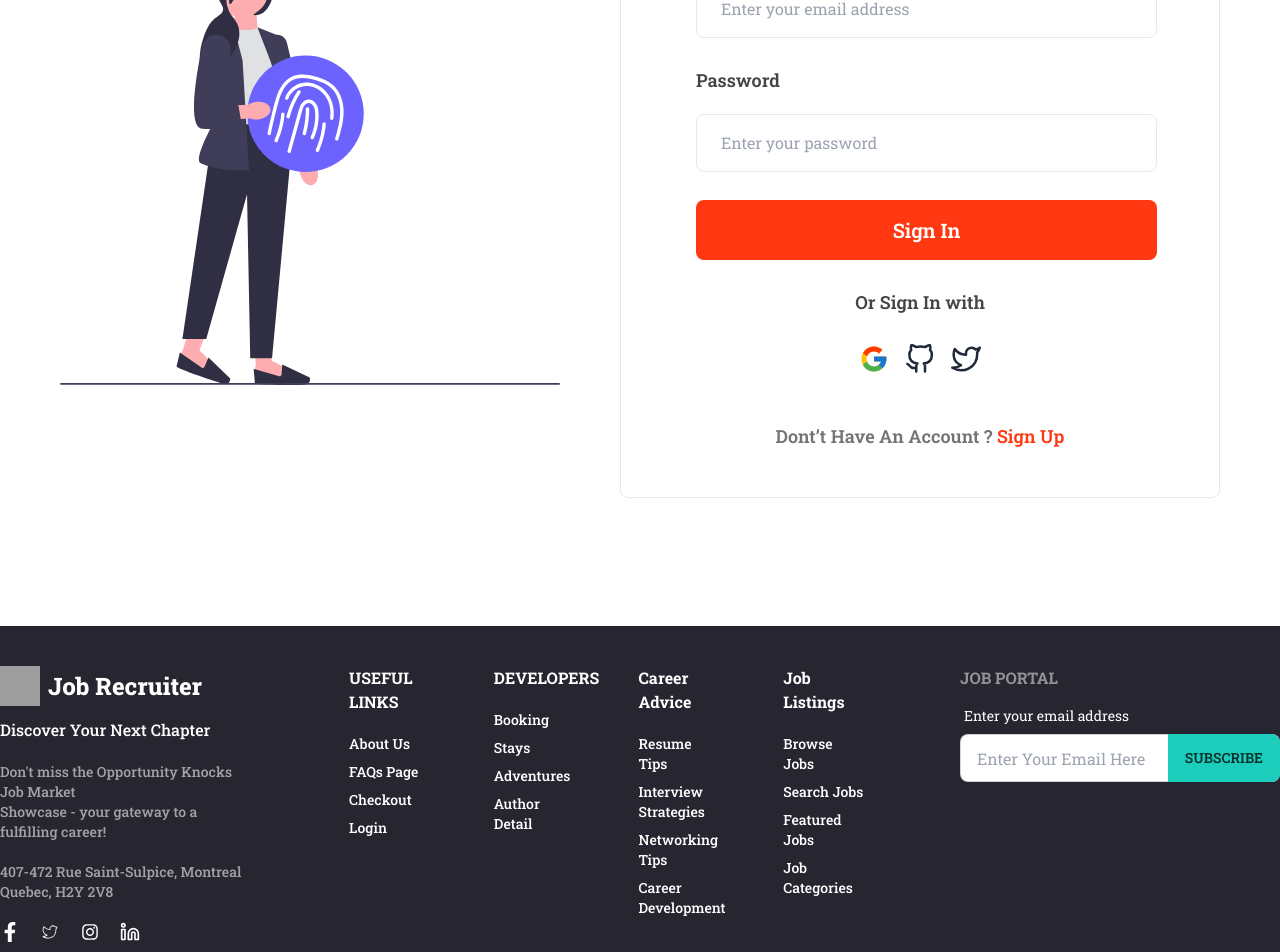
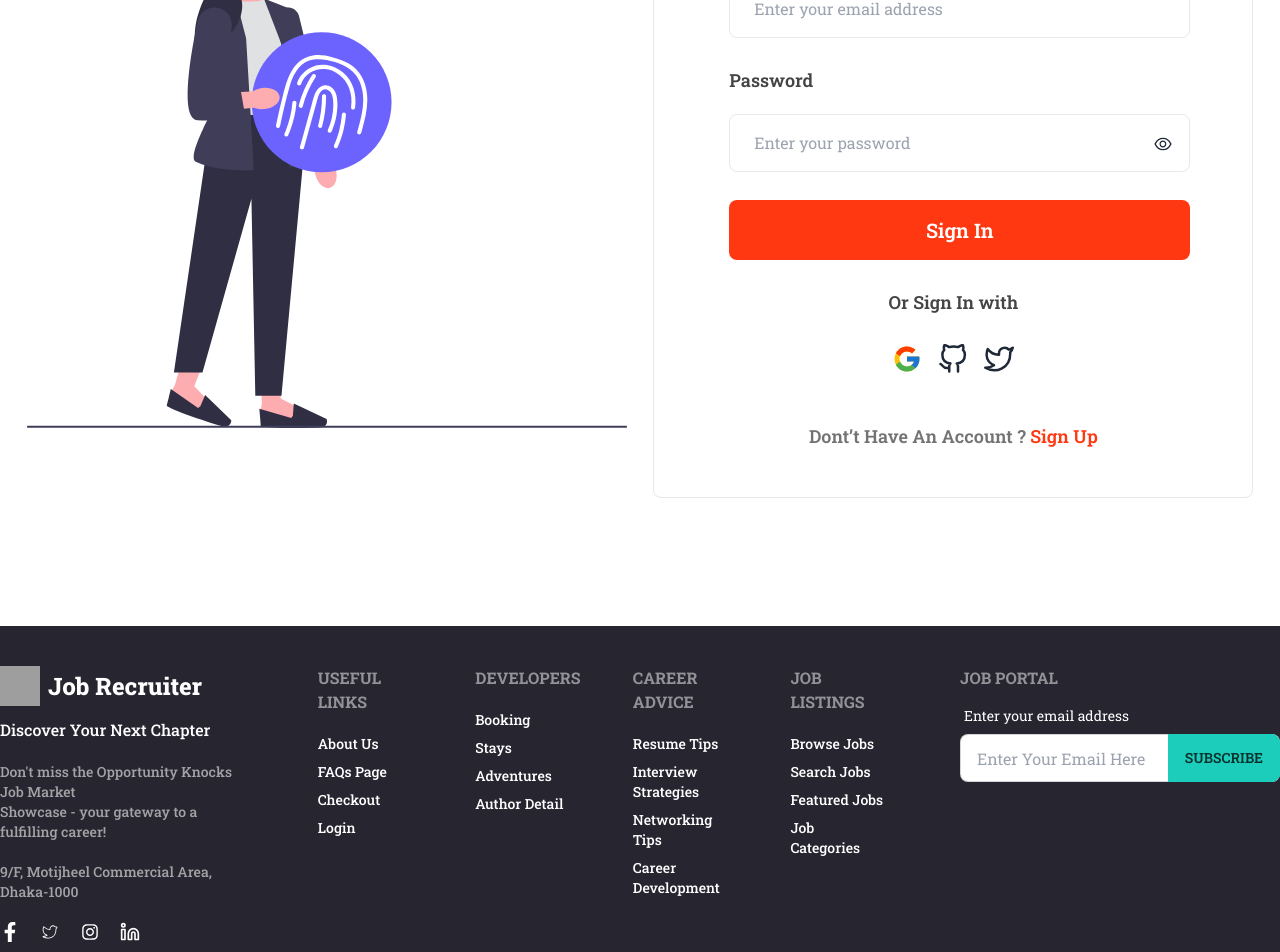
Before and after one commit to tonoy3125/Job-Recruiter-Client, a React (Vite) app: page /login in a window 1280 px wide. Shown: the part 380-1332 px from the top of the page. Built offline with nearby package versions, Linux system fonts and the light colour scheme; grey boxes are pictures that could not be loaded.

Commit message:
register page design added commit

```diff
--- a/src/Pages/Footer/Footer.jsx
+++ b/src/Pages/Footer/Footer.jsx
@@ -8,7 +8,7 @@ const Footer = () => {
     return (
         <div className='bg-[#272530]'>
             <div className='mt-5  container mx-auto'>
-                <div className='flex flex-col gap-10 lg:flex-row pt-10 '>
+                <div className='flex flex-col gap-5 lg:flex-row pt-10 '>
                     <div className='text-center md:text-left md:ml-14 lg:ml-0'>
                         <div className="flex items-center justify-center md:justify-start gap-2 mb-3 ">
                             <img className="w-10 h-10" src={logo} alt="" />
@@ -16,7 +16,7 @@ const Footer = () => {
                         </div>
                         <p className='text-white text-sm lg:text-base font-medium mb-5'>Discover Your Next Chapter</p>
                         <p className='text-[#a3a3a6] text-sm font-medium mb-5 px-2 md:px-0'>Don't miss the Opportunity Knocks Job Market <br /> Showcase - your gateway to a fulfilling career!</p>
-                        <p className="text-[#a3a3a6] text-sm font-medium mb-5 px-2 md:px-0">407-472 Rue Saint-Sulpice, Montreal Quebec, H2Y 2V8</p>
+                        <p className="text-[#a3a3a6] text-sm font-medium mb-5 px-2 md:px-0">9/F, Motijheel Commercial Area, Dhaka-1000</p>
                         <div className="flex items-center justify-center md:justify-start text-white gap-5 mb-5  md:px-0">
                             <FaFacebookF className="text-xl"></FaFacebookF>
                             <CiTwitter className="text-xl"></CiTwitter>
@@ -26,28 +26,28 @@ const Footer = () => {
                     </div>
                     <div className="grid grid-cols-2 md:grid-cols-2 lg:grid-cols-4 gap-16 px-14 text-start">
                         <div>
-                            <h1 className='text-white font-bold text-base mb-5'>USEFUL LINKS</h1>
+                            <h1 className='text-white font-bold footer-title text-base mb-5'>USEFUL LINKS</h1>
                             <p className='text-sm text-white font-medium hover:text-[#fcb41e] cursor-pointer  mb-2'>About Us</p>
                             <p className='text-sm text-white font-medium hover:text-[#fcb41e] cursor-pointer mb-2'>FAQs Page</p>
                             <p className='text-sm text-white font-medium hover:text-[#fcb41e] cursor-pointer mb-2'>Checkout</p>
                             <p className='text-sm text-white font-medium hover:text-[#fcb41e] cursor-pointer mb-2'>Login</p>
                         </div>
                         <div>
-                            <h1 className='text-white font-bold text-base mb-5'>DEVELOPERS</h1>
+                            <h1 className='text-white font-bold footer-title text-base mb-5'>DEVELOPERS</h1>
                             <p className='text-sm text-white font-medium hover:text-[#fcb41e] cursor-pointer mb-2'>Booking</p>
                             <p className='text-sm text-white font-medium hover:text-[#fcb41e] cursor-pointer mb-2'>Stays</p>
                             <p className='text-sm text-white font-medium hover:text-[#fcb41e] cursor-pointer mb-2'>Adventures</p>
                             <p className='text-sm text-white font-medium hover:text-[#fcb41e] cursor-pointer mb-2'>Author Detail</p>
                         </div>
                         <div>
-                            <h1 className='text-white font-bold text-base mb-5'>Career Advice</h1>
+                            <h1 className='text-white font-bold footer-title text-base mb-5'>Career Advice</h1>
                             <p className='text-sm text-white font-medium hover:text-[#fcb41e] cursor-pointer mb-2'>Resume Tips</p>
                             <p className='text-sm text-white font-medium hover:text-[#fcb41e] cursor-pointer mb-2'>Interview Strategies</p>
                             <p className='text-sm text-white font-medium hover:text-[#fcb41e] cursor-pointer mb-2'>Networking Tips</p>
                             <p className='text-sm text-white font-medium hover:text-[#fcb41e] cursor-pointer mb-2'>Career Development</p>
                         </div>
                         <div>
-                            <h1 className='text-white font-bold text-base mb-5'>Job Listings</h1>
+                            <h1 className='text-white font-bold footer-title text-base mb-5'>Job Listings</h1>
                             <p className='text-sm text-white font-medium hover:text-[#fcb41e] cursor-pointer mb-2'>Browse Jobs</p>
                             <p className='text-sm text-white font-medium hover:text-[#fcb41e] cursor-pointer mb-2'>Search Jobs</p>
                             <p className='text-sm text-white font-medium hover:text-[#fcb41e] cursor-pointer mb-2'>Featured Jobs</p>
--- a/src/Pages/Login/Login.jsx
+++ b/src/Pages/Login/Login.jsx
@@ -3,12 +3,16 @@ import { FiGithub } from 'react-icons/fi';
 import { FiTwitter } from 'react-icons/fi';
 import { FcGoogle } from 'react-icons/fc';
 import { Link } from "react-router-dom";
+import { useState } from "react";
+import { AiOutlineEye } from 'react-icons/ai';
+import { AiOutlineEyeInvisible } from 'react-icons/ai';
 
 const Login = () => {
+    const [showPassword, setShowPassword] = useState(false)
     return (
         <div>
             <div className="container mx-auto flex flex-col gap-10 lg:gap-0 items-center lg:flex-row justify-evenly mb-32">
-                <div className="md:w-[500px] mt-40 ">
+                <div className="md:w-[600px] mt-40 ">
                     <img src={login} alt="" />
                 </div>
                 <div className="border md:w-[500px] lg:w-[600px] h-[750px] mt-16 pt-5 md:p-5 lg:p-[75px] bg-[#fff] rounded-lg">
@@ -20,7 +24,14 @@ const Login = () => {
                         </div>
                         <div className="mb-7">
                             <h2 className="text-lg font-semibold text-[#444] mb-5">Password</h2>
-                            <input className="pt-4 pb-4 pl-6 w-[415px] md:w-[461px] border-[#E8E8E8] border-[1px] text-[#A2A2A2] rounded-lg" type="email" name="password" id="" placeholder="Enter your password" />
+                            <div className="relative">
+                                <input className="pt-4 pb-4 pl-6 w-[415px] md:w-[461px] border-[#E8E8E8] border-[1px] text-[#A2A2A2] rounded-lg" type={showPassword ? "text" : "password"} name="password" id="" placeholder="Enter your password" />
+                                <span className="absolute right-4 md:right-1 top-5 rtl:left-0 rtl:right-auto " onClick={() => { setShowPassword(!showPassword) }} >
+                                    {
+                                        showPassword ? <AiOutlineEyeInvisible className='text-xl'></AiOutlineEyeInvisible> : <AiOutlineEye className='text-xl'></AiOutlineEye>
+                                    }
+                                </span>
+                            </div>
                         </div>
                         <div className="mb-7">
                             <input type="submit" className="py-4 bg-[#FF3811] text-white w-[415px] md:w-[461px] rounded-lg text-xl font-semibold cursor-pointer" value="Sign In" />
--- a/src/Pages/Register/Register.jsx
+++ b/src/Pages/Register/Register.jsx
@@ -1,9 +1,51 @@
-
+import { useState } from "react";
+import register from "../../assets/login.svg";
+import { AiOutlineEye } from 'react-icons/ai';
+import { AiOutlineEyeInvisible } from 'react-icons/ai';
+import { Link } from "react-router-dom";
 
 const Register = () => {
+    const [showPassword, setShowPassword] = useState(false)
     return (
         <div>
+            <div className="container mx-auto flex flex-col gap-10 lg:gap-0 items-center lg:flex-row justify-evenly mb-32">
+                <div className="md:w-[600px] mt-40 ">
+                    <img src={register} alt="" />
+                </div>
+                <div className="border md:w-[500px] lg:w-[600px] h-[880px] mt-16 pt-5 md:p-5 lg:p-[75px] bg-[#fff] rounded-lg ">
+                    <h1 className="text-[40px] font-semibold text-[#444] text-center  mb-12">Sign Up</h1>
+                    <form className="px-1 md:px-0">
+                        <div className="mb-7">
+                            <h2 className="text-lg font-semibold text-[#444] mb-5">Your Name</h2>
+                            <input className="pt-4 pb-4 pl-6 w-[415px] md:w-[461px] border-[#E8E8E8] border-[1px] text-[#A2A2A2] rounded-lg" type="text" name="name" id="" placeholder="Enter your name" />
+                        </div>
+                        <div className="mb-7">
+                            <h2 className="text-lg font-semibold text-[#444] mb-5">Photo URL</h2>
+                            <input className="pt-4 pb-4 pl-6 w-[415px] md:w-[461px] border-[#E8E8E8] border-[1px] text-[#A2A2A2] rounded-lg" type="text" name="password" id="" placeholder="Enter your Photo URL" />
+                        </div>
+                        <div className="mb-7">
+                            <h2 className="text-lg font-semibold text-[#444] mb-5">Email address</h2>
+                            <input className="pt-4 pb-4 pl-6 w-[415px] md:w-[461px] border-[#E8E8E8] border-[1px] text-[#A2A2A2] rounded-lg" type="email" name="email" id="" placeholder="Enter your email address" />
+                        </div>
+                        <div className="mb-7">
+                            <h2 className="text-lg font-semibold text-[#444] mb-5">Password</h2>
+                            <div className="relative">
+                                <input className="pt-4 pb-4 pl-6 w-[415px] md:w-[461px] border-[#E8E8E8] border-[1px] text-[#A2A2A2] rounded-lg" type={showPassword ? "text" : "password"} name="password" id="" placeholder="Enter your password" />
+                                <span className="absolute right-4 md:right-1 top-5 rtl:left-0 rtl:right-auto " onClick={() => { setShowPassword(!showPassword) }} >
+                                    {
+                                        showPassword ? <AiOutlineEyeInvisible className='text-xl'></AiOutlineEyeInvisible> : <AiOutlineEye className='text-xl'></AiOutlineEye>
+                                    }
+                                </span>
+                            </div>
+                        </div>
+                        <div className="mb-7">
+                            <input type="submit" className="py-4 bg-[#FF3811] text-white w-[415px] md:w-[461px] rounded-lg text-xl font-semibold" value="Sign Up" />
+                        </div>
+                    </form>
 
+                    <h3 className="text-lg font-semibold text-[#737373] text-center">Already have an account?  <Link to='/login'><span className="text-[#FF3811]">Sign In</span></Link> </h3>
+                </div>
+            </div>
         </div>
     );
 };
--- a/src/Routes/Routes.jsx
+++ b/src/Routes/Routes.jsx
@@ -9,6 +9,7 @@ import MyPostedJobs from "../Pages/MyPostedJobs/MyPostedJobs";
 import MyBids from "../Pages/MyBids/MyBids";
 import BidRequests from "../Pages/BidRequests/BidRequests";
 import Login from "../Pages/Login/Login";
+import Register from "../Pages/Register/Register";
 
 const router = createBrowserRouter([
     {
@@ -40,7 +41,10 @@ const router = createBrowserRouter([
                 path: "/login",
                 element: <Login></Login>,
             },
-
+            {
+                path: "/register",
+                element: <Register></Register>,
+            },
         ]
     },
 ]);
```
